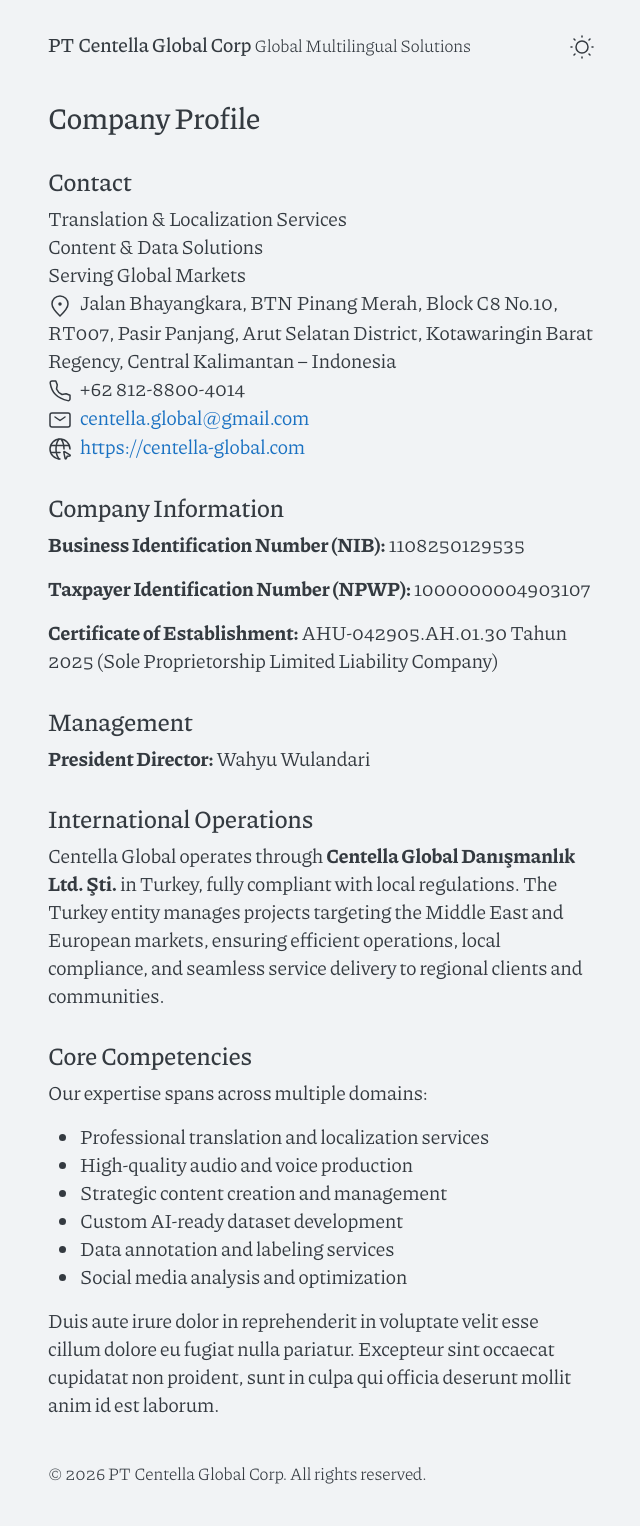
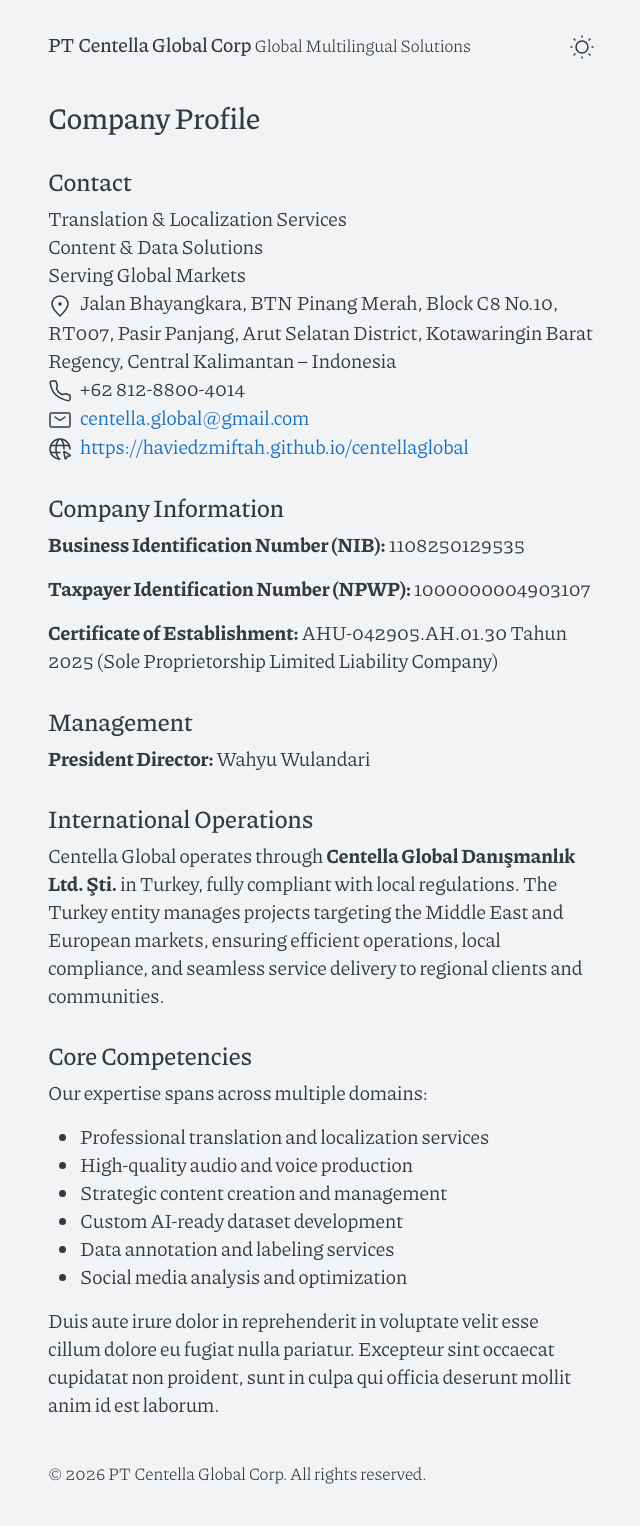
Before and after one commit to haviedzmiftah/centellaglobal, a Jekyll site: the page built from cv.md, in a window 1280 px wide. Shown: the whole page, without its empty margins (319-959 px from the left). Built offline with Jekyll 4.4.1, drawn with Linux system fonts in a browser that asks for light colours.

Commit message:
siap posting

```diff
--- a/_config.yml
+++ b/_config.yml
@@ -1,9 +1,9 @@
 title: PT Centella Global Corp
 description: Multilingual Solutions. Global Impact.
-baseurl: ""
-url: https://centella-global.com
+baseurl: "/centellaglobal"
+url: https://haviedzmiftah.github.io/centellaglobal
 
-theme: cvless
+remote_theme: piazzai/cvless
 
 # site settings
 taglong: Multilingual Data Services Provider
```
Also changed, not shown: Gemfile (+5 -3 lines), README.md (added).
